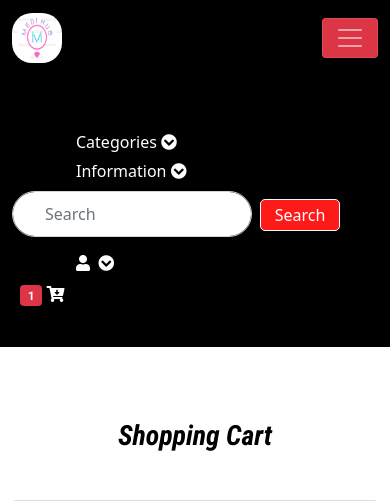
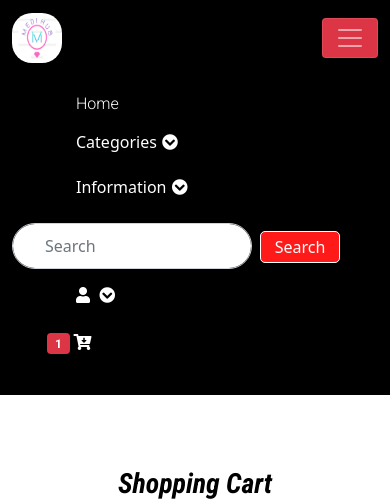
Before and after one commit to Emad-ahmed/medihubbd, a Django app: page /cart/ in a window 390 px wide, after a click that opens the changed part. Shown: the top 501 px of the page. Run offline with Django 4.2, Linux system fonts and the light colour scheme; a user stored in the database is signed in; data comes from the database, SQL or seed files in the repository; some libraries are stand-ins or nearby versions; some web fonts are replaced.

Commit message:
chamge m

```diff
--- a/mediapp/static/app/css/main.css
+++ b/mediapp/static/app/css/main.css
@@ -32,6 +32,7 @@ nav ul li a {
 .dropbtn {
     color: white;
     padding: 16px;
+    padding-right: 1px;
     font-size: 16px;
     border: none;
 }
@@ -416,3 +417,24 @@ ul.list-links li {
         text-align: center;
     }
 }
+
+@media only screen and (max-width: 1200px) {
+    .dropdown {
+        margin-bottom: 1rem;
+    }
+    .dropbtn {
+        font-size: 16px;
+        border: none;
+        margin-bottom: 1rem;
+    }
+    .homebtn {
+        margin-left: 1rem;
+    }
+    .cartbtn {
+        margin-left: 1.7rem;
+    }
+}
+
+@media only screen and (max-width: 600px) {}
+
+@media only screen and (max-width: 425px) {}
--- a/mediapp/static/app/js/myscript.js
+++ b/mediapp/static/app/js/myscript.js
@@ -9,7 +9,7 @@ $('#slider1, #slider2, #slider3').owlCarousel({
             autoplay: true,
         },
         600: {
-            items: 3,
+            items: 2,
             nav: true,
             autoplay: true,
         },
--- a/mediapp/templates/app/base.html
+++ b/mediapp/templates/app/base.html
@@ -63,18 +63,17 @@
           <ul class="navbar-nav me-auto mb-2 mb-lg-0 ms-5 mt-3">
             <li class="nav-item">
               <a
-                class="nav-link"
+                class="nav-link homebtn"
                 aria-current="page"
                 href="/"
-                style="color: black"
+                style="color: white"
                 >Home</a
               >
             </li>
 
             <div class="dropdown">
-              <a href="" class="dropbtn" href="#" id="electronicsDropdown"
-                >Categories <i class="fas fa-chevron-circle-down"></i
-              ></a>
+              <a class="dropbtn" id="electronicsDropdown">Categories </a>
+              <i class="fas fa-chevron-circle-down text-white"></i>
               <div class="dropdown-content">
                 <a href="{% url 'covid' %}">Covid 19 Special</a>
                 <div class="dropdown-divider"></div>
@@ -94,9 +93,9 @@
               </div>
             </div>
             <div class="dropdown">
-              <a href="" class="dropbtn" href="#" id="fashionDropdown"
-                >Information <i class="fas fa-chevron-circle-down"> </i>
-              </a>
+              <a class="dropbtn" id="fashionDropdown">Information </a
+              ><i class="fas fa-chevron-circle-down text-white"> </i>
+
               <div class="dropdown-content">
                 <a href="{% url 'doctor' %}">Doctor</a>
                 <div class="dropdown-divider"></div>
@@ -120,10 +119,10 @@
             <ul class="navbar-nav me-auto mb-2 mb-lg-0 mt-2">
               {% if request.user.is_authenticated %}
               <div class="dropdown">
-                <a href="" class="dropbtn ms-5" href="#" id="profileDropdown">
+                <a class="dropbtn ms-5" id="profileDropdown">
                   <i class="fas fa-user me-1"></i>
-                  <i class="fas fa-chevron-circle-down"></i
-                ></a>
+                </a>
+                <i class="fas fa-chevron-circle-down text-white"></i>
                 <div class="dropdown-content">
                   <a href="{% url 'profile' %}">Profile</a>
                   <div class="dropdown-divider"></div>
@@ -135,7 +134,9 @@
                 </div>
               </div>
               <li class="nav-item mx-2">
-                <a href="{% url 'show_cart' %}" class="nav-link text-white"
+                <a
+                  href="{% url 'show_cart' %}"
+                  class="nav-link text-white cartbtn"
                   ><span class="badge bg-danger">{{tcart|length}}</span>
                   <i class="fas fa-cart-arrow-down"></i>
                 </a>
```
Also changed, not shown: mediapp/static/app/css/home.css (+26 -0 lines).
